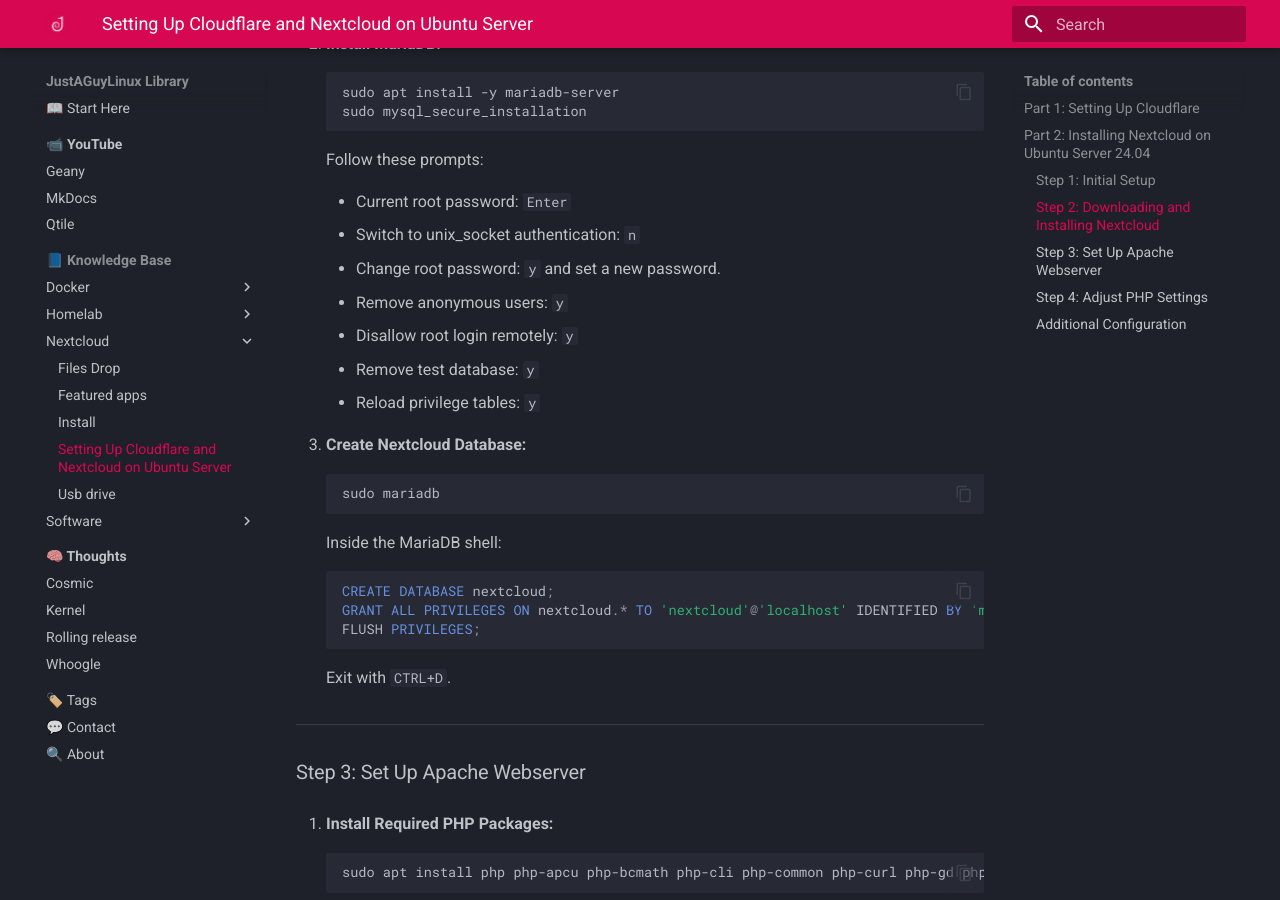
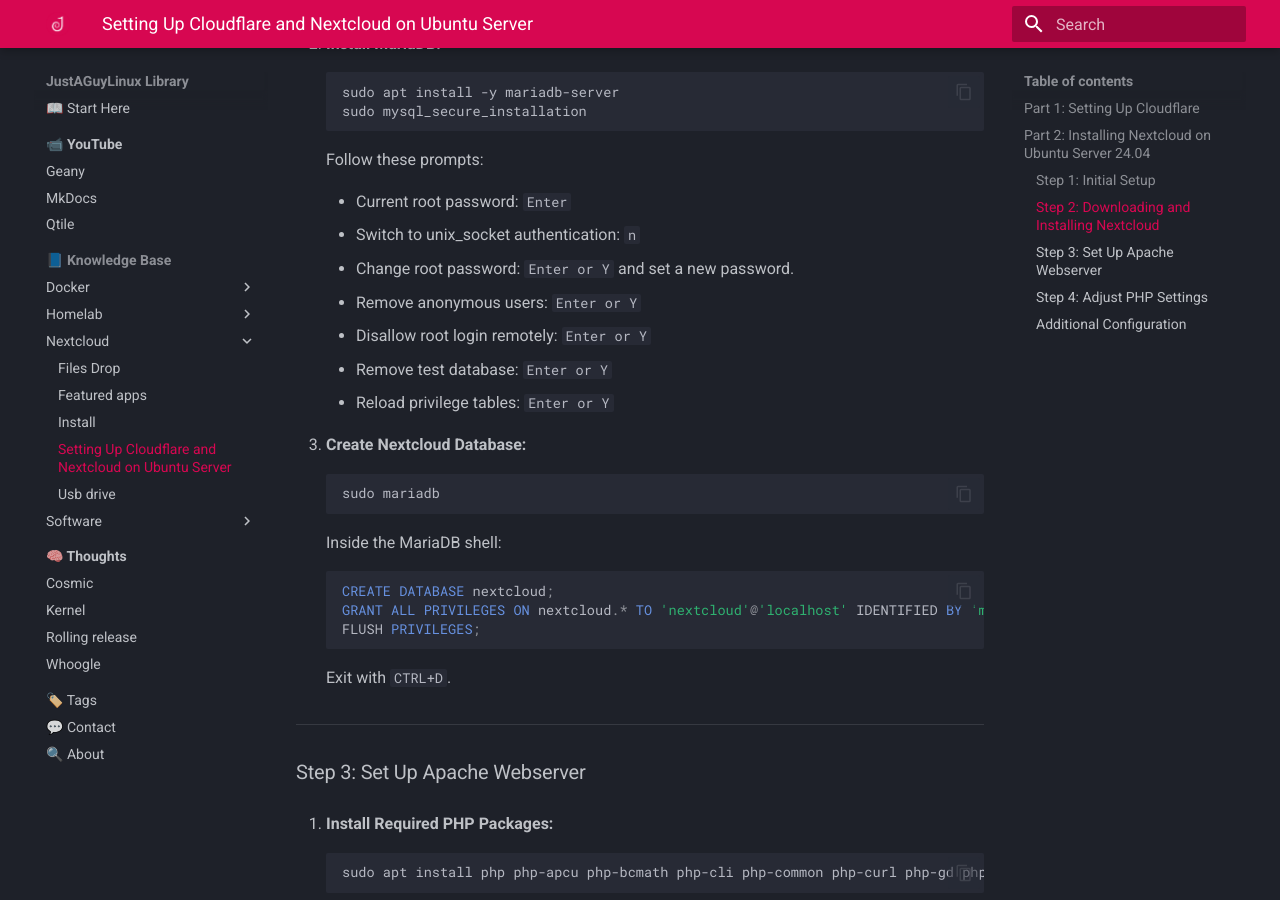
Before and after one commit to drewgrif/jagmkdocs, an MkDocs documentation site: the page built from docs/documentation/nextcloud/ubuntu-server.md, in a window 1280 px wide and 900 px high, scrolled down 1539 px. Built offline with MkDocs 1.6.1 and Material for MkDocs 9.7.7, drawn with Linux system fonts in a browser that asks for light colours.

Commit message:
Update ubuntu-server.md

```diff
--- a/docs/documentation/nextcloud/ubuntu-server.md
+++ b/docs/documentation/nextcloud/ubuntu-server.md
@@ -87,15 +87,15 @@ tags:
 
     - Switch to unix_socket authentication: `n`
 
-    * Change root password: `y` and set a new password.
+    - Change root password: `Enter or Y` and set a new password.
 
-    * Remove anonymous users: `y`
+    - Remove anonymous users: `Enter or Y`
 
-    * Disallow root login remotely: `y`
+    - Disallow root login remotely: `Enter or Y`
 
-    * Remove test database: `y`
+    - Remove test database: `Enter or Y`
 
-    * Reload privilege tables: `y`
+    - Reload privilege tables: `Enter or Y`
 
 
 3. **Create Nextcloud Database:**
```
